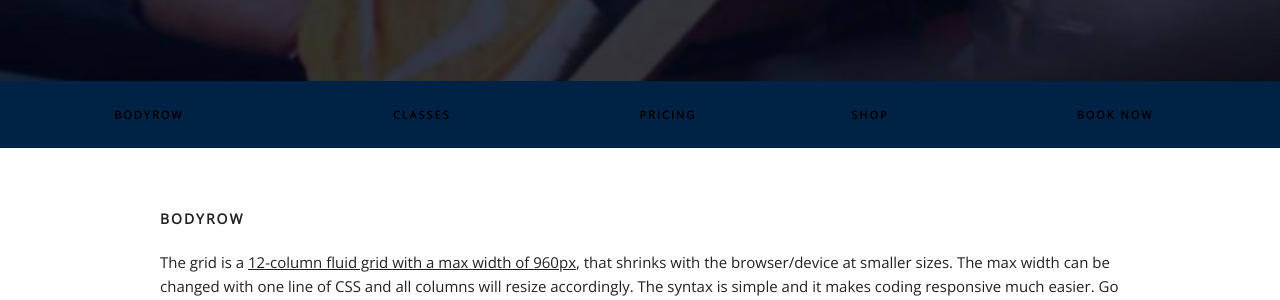
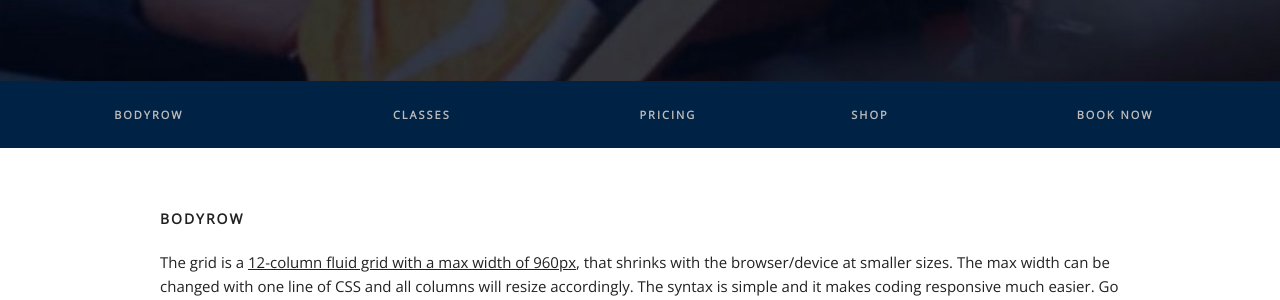
Before and after one commit to ambit/bodyrow, a Jekyll site: the page built from index.html, in a window 1280 px wide. Shown: the part 759-1059 px from the top of the page. Built offline with Jekyll 4.4.1, drawn with Linux system fonts in a browser that asks for light colours; nearby versions of some CDN libraries.

Commit message:
nav link colour

```diff
--- a/css/style.css
+++ b/css/style.css
@@ -176,9 +176,9 @@ html, body {
     letter-spacing: .2rem;
     text-decoration: none;
     line-height: 6.5rem;
-    color: #000; }
+    color: #bbbbbb; }
   .navbar-link.active {
-    color: #33C3F0; }
+    color: #ffffff; }
   .has-docked-nav .navbar {
     position: fixed;
     top: 0;
```
